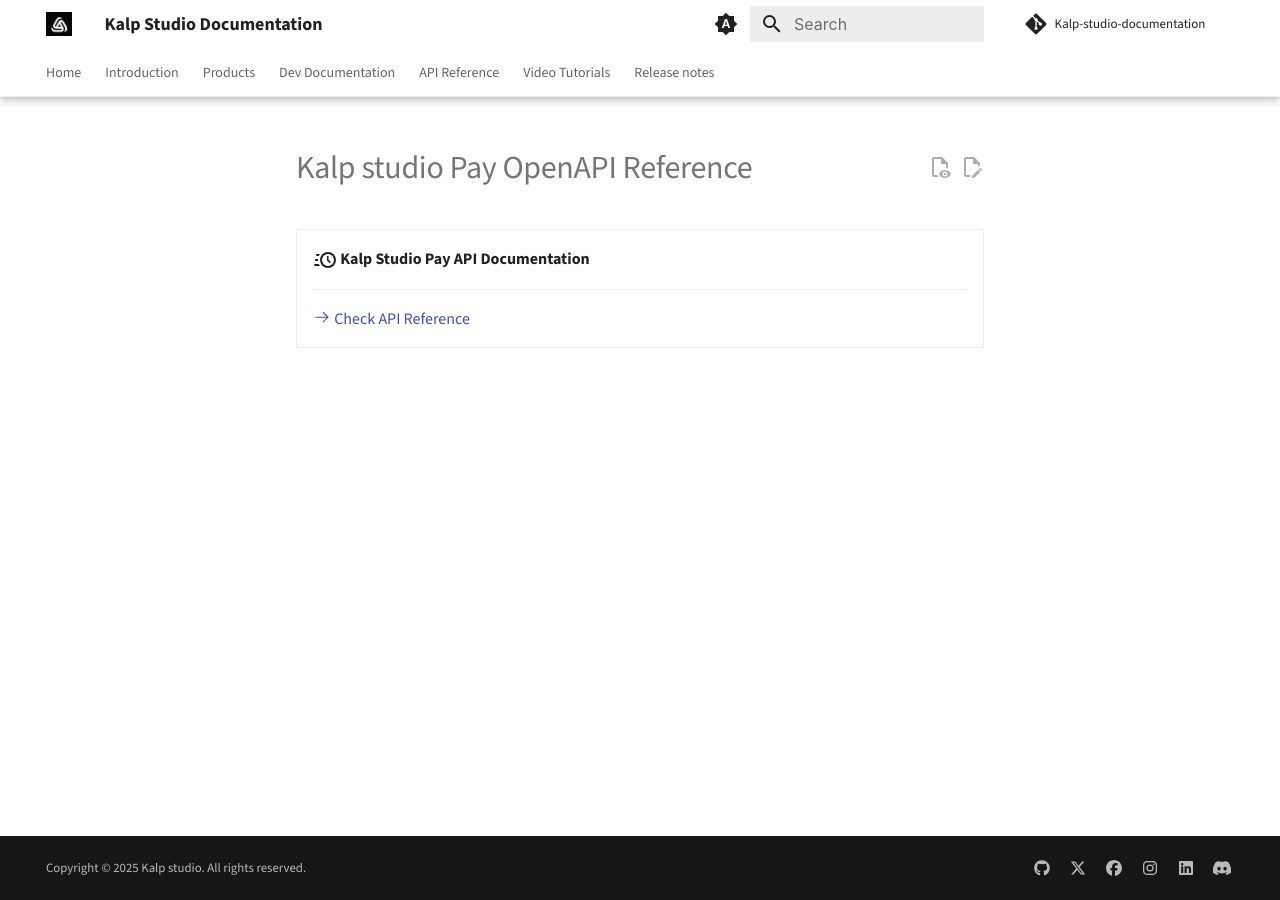
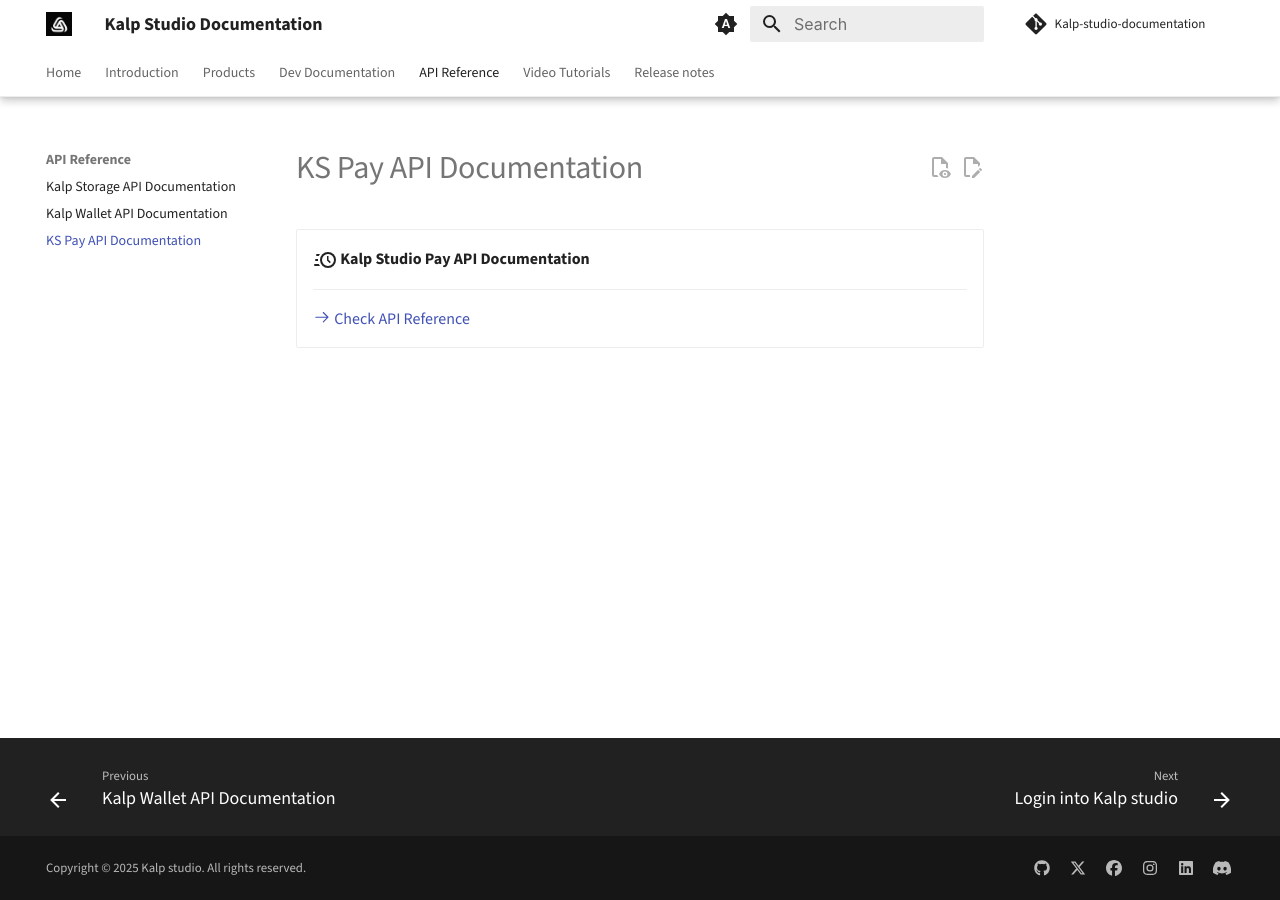
Before and after one commit to p2eengineering/kalp-studio-documentation, an MkDocs documentation site: the page built from docs/API-Reference/KS-Pay-API-Documentation.md, in a window 1280 px wide. Built offline with MkDocs 1.6.1 and Material for MkDocs 9.7.7, drawn with Linux system fonts in a browser that asks for light colours; some web fonts are replaced; comment, search, counter and statistics services are not loaded.

Commit message:
Updated changes

```diff
--- a/mkdocs.yml
+++ b/mkdocs.yml
@@ -245,8 +245,9 @@
       - Articles:
               - Smart contract & Go Lang SDK: 'Dev-documentation/Articles/Smart-contract-and-Kalp-Golang-SDK.md'
   - API Reference:
-          - Kalp storage API Reference: 'API-Reference/Kalp-storage-OpenAPI-Reference.md'
-          - Kalp Wallet API Reference: 'API-Reference/Kalp-wallet-OpenAPI-Reference.md'
+          - Kalp Storage API Documentation: 'API-Reference/Kalp-Storage-API-Documentation.md'
+          - Kalp Wallet API Documentation: 'API-Reference/Kalp-Wallet-API-Documentation.md'
+          - KS Pay API Documentation: 'API-Reference/KS-Pay-API-Documentation.md'
   - Video Tutorials:
           - Login into Kalp studio: 'Video-Tutorials/Login-into-Kalp-studio.md'
           - Subscribe to Kalp studio products: 'Video-Tutorials/Subscribe-to-Kalp-studio-products.md'
```
Also changed, not shown: docs/API-Reference/Kalp-Storage-API-Documentation.md (added, +17 -0 lines), docs/API-Reference/Kalp-storage-OpenAPI-Reference.md (deleted, +0 -17 lines), docs/API-Reference/Token-Creator-API-Reference.md (deleted, +0 -12 lines), docs/API-Reference/KS-Pay-API-Documentation.md (renamed from docs/API-Reference/Kalp-studio-Pay-OpenAPI-Reference.md), docs/API-Reference/Kalp-Wallet-API-Documentation.md (renamed from docs/API-Reference/Kalp-wallet-OpenAPI-Reference.md).
